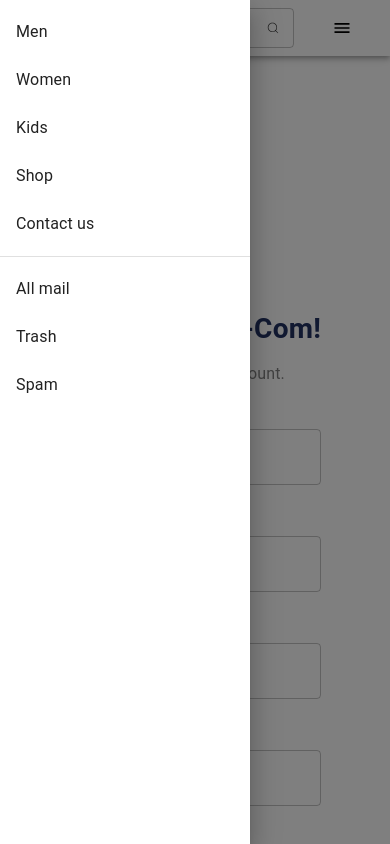
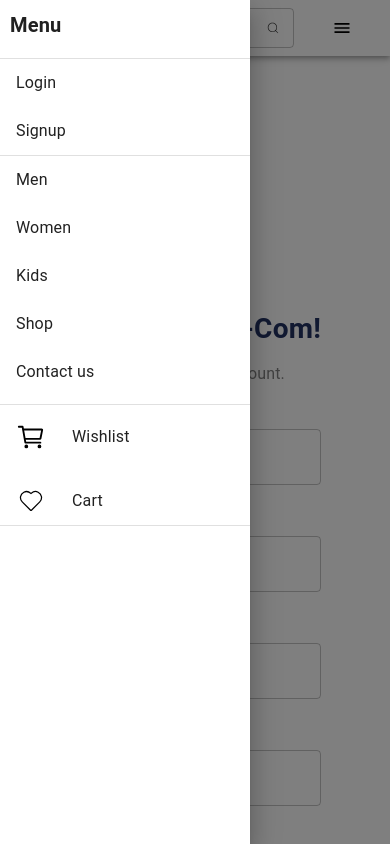
Before and after one commit to Danish-khan93/ecom, a Next.js app: page /signup in a window 390 px wide. Both pictures are taken after a click on the button 342 px from the left and 28 px from the top of the page. Shown: the top 844 px of the page. Built offline with nearby package versions, Linux system fonts and the light colour scheme.

Commit message:
header responsive complete

```diff
--- a/src/app/login/page.tsx
+++ b/src/app/login/page.tsx
@@ -7,10 +7,12 @@ import { nameRules } from "@/rules/authRules";
 import Image from "next/image";
 import Logo from "../../../public/assets/images/logo.png";
 import Link from "next/link";
-import { FORMTYPESIGNIN } from "@/type/formType";
+import { FORMTYPESIGNIN,FORMTYPESIGNUP } from "@/type/formType";
 import facebook from "../../../public/assets/images/Rectangle 425.svg";
 import google from "../../../public/assets/images/image 13.svg";
+import { useRouter } from "next/navigation";
 const page = () => {
+  const router = useRouter()
   // form setup
   const { handleSubmit, control } = useForm<FORMTYPESIGNIN>({
     defaultValues: {
@@ -22,6 +24,16 @@ const page = () => {
 
   const onSubmit = (data: FORMTYPESIGNIN) => {
     console.log(data);
+  // @ts-ignore
+    const user =JSON.parse(localStorage.getItem("user")) as FORMTYPESIGNUP
+    console.log(user);
+
+    if(data.email === user.email){
+      router.push("/")
+    }else{
+      console.log("email is not correct ");
+
+    }
   };
 
   return (
--- a/src/app/signup/page.tsx
+++ b/src/app/signup/page.tsx
@@ -10,8 +10,10 @@ import { FORMTYPESIGNUP } from "@/type/formType";
 import Link from "next/link";
 import facebook from "../../../public/assets/images/Rectangle 425.svg";
 import google from "../../../public/assets/images/image 13.svg";
+import { useRouter } from "next/navigation";
 
 const page = () => {
+  const router = useRouter();
   // form setup
   const {
     handleSubmit,
@@ -33,6 +35,13 @@ const page = () => {
     if (data?.confirmPassword === data?.password) {
       delete data?.confirmPassword;
       console.log(data);
+      try {
+        localStorage.setItem("user", JSON.stringify(data));
+        console.log("User data saved to localStorage");
+        router.push("/");
+      } catch (error) {
+        console.error("Error saving to localStorage", error);
+      }
     } else {
       setError("confirmPassword", {
         types: {
@@ -115,9 +124,9 @@ const page = () => {
               src={facebook}
               priority
               alt="fb Icon"
-              width={50}
-              height={50}
-              className="w-[50px] h-[50px]"
+              width={30}
+              height={30}
+              className="w-[30px] h-[30px]"
             />
           </IconButton>
           <IconButton>
@@ -125,9 +134,9 @@ const page = () => {
               src={google}
               priority
               alt="fb Icon"
-              width={50}
-              height={50}
-              className="w-[50px] h-[50px]"
+              width={30}
+              height={30}
+              className="w-[30px] h-[30px]"
             />
           </IconButton>
         </Box>
--- a/src/component/Header.tsx
+++ b/src/component/Header.tsx
@@ -1,15 +1,25 @@
-import React, { FC } from "react";
-import { Box, AppBar, Toolbar, Typography } from "@mui/material";
+"use client";
+import React, { FC, useEffect, useState } from "react";
+import { Box, AppBar, Toolbar, Typography, Divider } from "@mui/material";
 import logo from "../../public/assets/images/logo.png";
 import Image from "next/image";
 import Link from "next/link";
 import { headerLink } from "@/constant/header";
-import { DebounceSearch,ResHeaderMenu } from "@/component";
+import { DebounceSearch, ResHeaderMenu, SignupAndUser } from "@/component";
 import { IoCartOutline } from "react-icons/io5";
 import { CiHeart } from "react-icons/ci";
 import { CiUser } from "react-icons/ci";
+const Header: FC = () => {
+  const [isLoggedin, setIsLoggedin] = useState(false);
 
-const Header: FC = () => {
+
+  useEffect(() => {
+    if (typeof window !== "undefined") {
+      const user = localStorage.getItem("user");
+      setIsLoggedin(user !== null);
+    }
+  }, []);
+
   return (
     <AppBar position="static" className="bg-[#fff]">
       <Toolbar className="flex justify-around items-center gap-4">
@@ -30,19 +40,36 @@ const Header: FC = () => {
         <Box>
           <DebounceSearch />
         </Box>
-        <Box className="sm:flex hidden gap-5">
+        <Box className="sm:flex items-center hidden gap-5">
           <Link href={"/wishlist"}>
             <CiHeart className="text-[#000] text-[20px]" />
           </Link>
           <Link href={"/cart"}>
             <IoCartOutline className="text-[#000] text-[20px]" />
           </Link>
-          <Link href={"/signup"}>
-            <CiUser className="text-[#000] text-[20px]" />
-          </Link>
+          <Box className="flex items-center">
+            {isLoggedin ? (
+              <SignupAndUser />
+            ) : (
+              <Box className="flex gap-2">
+                <CiUser className="text-[#000] text-[20px]" />
+                <Link href={"/login"}>
+                  <Typography className="text-[#000]">Login</Typography>
+                </Link>
+                <Divider
+                  orientation="vertical"
+                  flexItem
+                  className="text-[#000] bg-[#000]"
+                />
+                <Link href={"/signup"}>
+                  <Typography className="text-[#000]">Signup</Typography>
+                </Link>
+              </Box>
+            )}
+          </Box>
         </Box>
         <Box className="sm:hidden flex">
-          <ResHeaderMenu/>
+          <ResHeaderMenu />
         </Box>
       </Toolbar>
     </AppBar>
--- a/src/component/ResHeaderMenu.tsx
+++ b/src/component/ResHeaderMenu.tsx
@@ -1,28 +1,83 @@
-"use client"
+"use client";
 import * as React from "react";
+import { useState, useEffect } from "react";
 import {
+  Typography,
   Box,
   Drawer,
   Button,
   List,
   Divider,
   ListItem,
+  ListItemIcon,
   ListItemButton,
 } from "@mui/material";
 import ListItemText from "@mui/material/ListItemText";
 import Link from "next/link";
 import { headerLink } from "@/constant/header";
 import { IoMdMenu } from "react-icons/io";
- const ResHeaderMenu:React.FC = () => {
-  const [open, setOpen] = React.useState(false);
+import { IoCartOutline } from "react-icons/io5";
+import { CiHeart } from "react-icons/ci";
+import { IoIosLogOut } from "react-icons/io";
+const ResHeaderMenu: React.FC = () => {
+  const [open, setOpen] = useState(false);
+
+  // condition
+  const [isLoggedin, setIsLoggedin] = useState(false);
+
+  useEffect(() => {
+    if (typeof window !== "undefined") {
+      const user = localStorage.getItem("user");
+      setIsLoggedin(user !== null);
+    }
+  }, [open]);
+  // condition
 
   const toggleDrawer = (newOpen: boolean) => () => {
     setOpen(newOpen);
   };
 
+  const handleLogout = () => {
+    localStorage.removeItem("user");
+    setIsLoggedin(false);
+  };
+
   const DrawerList = (
     <Box sx={{ width: 250 }} role="presentation" onClick={toggleDrawer(false)}>
+      <Typography className="p-[10px] font-semibold text-[20px]">
+        Menu
+      </Typography>
       <List>
+        <Divider />
+        {isLoggedin ? (
+          <>
+            <ListItem disablePadding>
+              <ListItemButton>
+                <Link href={"/profile"}>
+                  <ListItemText primary={"My Profile"} />
+                </Link>
+              </ListItemButton>
+            </ListItem>
+          </>
+        ) : (
+          <>
+            <ListItem disablePadding>
+              <ListItemButton>
+                <Link href={"/login"}>
+                  <ListItemText primary={"Login"} />
+                </Link>
+              </ListItemButton>
+            </ListItem>
+            <ListItem disablePadding>
+              <ListItemButton>
+                <Link href={"/signup"}>
+                  <ListItemText primary={"Signup"} />
+                </Link>
+              </ListItemButton>
+            </ListItem>
+          </>
+        )}
+        <Divider />
         {headerLink.map((value, index) => (
           <ListItem key={index} disablePadding>
             <ListItemButton>
@@ -35,26 +90,56 @@ import { IoMdMenu } from "react-icons/io";
       </List>
       <Divider />
       <List>
-        {["All mail", "Trash", "Spam"].map((text, index) => (
-          <ListItem key={text} disablePadding>
-            <ListItemButton>
-              <ListItemText primary={text} />
+        <ListItem>
+          <ListItemIcon>
+            <IoCartOutline className="text-[#000] w-[30px] h-[30px]" />
+          </ListItemIcon>
+          <Link href={"/wishlist"}>
+            <ListItemButton className="p-0">
+              <ListItemText primary={"Wishlist"} />
             </ListItemButton>
-          </ListItem>
-        ))}
+          </Link>
+        </ListItem>
+      </List>
+      <List>
+        <ListItem>
+          <ListItemIcon>
+            <CiHeart className="text-[#000] w-[30px] h-[30px]" />
+          </ListItemIcon>
+          <Link href={"/cart"}>
+            <ListItemButton className="p-0">
+              <ListItemText primary={"Cart"} />
+            </ListItemButton>
+          </Link>
+        </ListItem>
+        <Divider />
+        {isLoggedin ? (
+          <>
+            <ListItem>
+              <ListItemIcon>
+                <IoIosLogOut className="text-[#000] w-[30px] h-[30px]" />
+              </ListItemIcon>
+              <ListItemButton onClick={handleLogout} className="p-0">
+                <ListItemText primary={"logout"} />
+              </ListItemButton>
+            </ListItem>
+          </>
+        ) : null}
       </List>
     </Box>
   );
 
   return (
     <div>
-      <Button onClick={toggleDrawer(true)}> <IoMdMenu className="text-[#000] text-[20px]"/></Button>
+      <Button onClick={toggleDrawer(true)}>
+        {" "}
+        <IoMdMenu className="text-[#000] text-[20px]" />
+      </Button>
       <Drawer open={open} onClose={toggleDrawer(false)}>
         {DrawerList}
       </Drawer>
     </div>
   );
-}
+};
 
-
-export default ResHeaderMenu
+export default ResHeaderMenu;
--- /dev/null
+++ b/src/component/SignupAndUser.tsx
@@ -0,0 +1,51 @@
+"use client";
+import * as React from "react";
+import Button from "@mui/material/Button";
+import Menu from "@mui/material/Menu";
+import MenuItem from "@mui/material/MenuItem";
+import { CiUser } from "react-icons/ci";
+import { useRouter } from "next/navigation";
+const SignupAndUser = () => {
+  const router = useRouter();
+  const [anchorEl, setAnchorEl] = React.useState<null | HTMLElement>(null);
+  const open = Boolean(anchorEl);
+  const handleClick = (event: React.MouseEvent<HTMLButtonElement>) => {
+    setAnchorEl(event.currentTarget);
+  };
+  const handleClose = () => {
+    setAnchorEl(null);
+  };
+  const handleLogout = () => {
+    setAnchorEl(null);
+    localStorage.removeItem("user");
+    router.push("/");
+  };
+
+  return (
+    <div>
+      <Button
+        id="basic-button"
+        aria-controls={open ? "basic-menu" : undefined}
+        aria-haspopup="true"
+        aria-expanded={open ? "true" : undefined}
+        onClick={handleClick}
+      >
+        <CiUser className="text-[#000] text-[20px]" />
+      </Button>
+      <Menu
+        id="basic-menu"
+        anchorEl={anchorEl}
+        open={open}
+        onClose={handleClose}
+        MenuListProps={{
+          "aria-labelledby": "basic-button",
+        }}
+      >
+        <MenuItem onClick={handleClose}>Profile</MenuItem>
+        <MenuItem onClick={handleClose}>My account</MenuItem>
+        <MenuItem onClick={handleLogout}>Logout</MenuItem>
+      </Menu>
+    </div>
+  );
+};
+export default SignupAndUser;
--- a/src/component/index.ts
+++ b/src/component/index.ts
@@ -6,5 +6,17 @@ import ComButton from "./ComButton";
 import ComCheckBox from "./ComCheckBox";
 import Otp from "./Otp";
 import DebounceSearch from "./DebounceSearch";
-import ResHeaderMenu from "./ResHeaderMenu"
-export {Header,Footer,Container ,InputField,ComButton,ComCheckBox,Otp,DebounceSearch,ResHeaderMenu}
+import ResHeaderMenu from "./ResHeaderMenu";
+import SignupAndUser from "./SignupAndUser";
+export {
+  Header,
+  Footer,
+  Container,
+  InputField,
+  ComButton,
+  ComCheckBox,
+  Otp,
+  DebounceSearch,
+  ResHeaderMenu,
+  SignupAndUser,
+};
```
